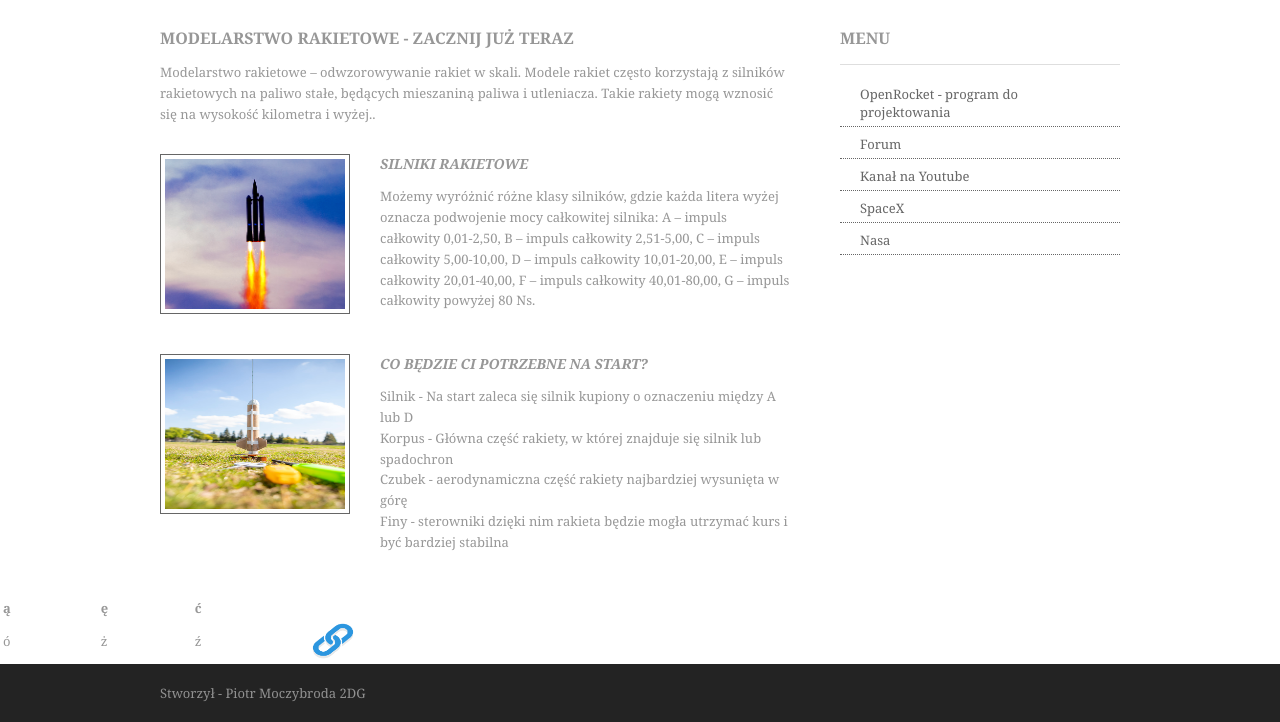
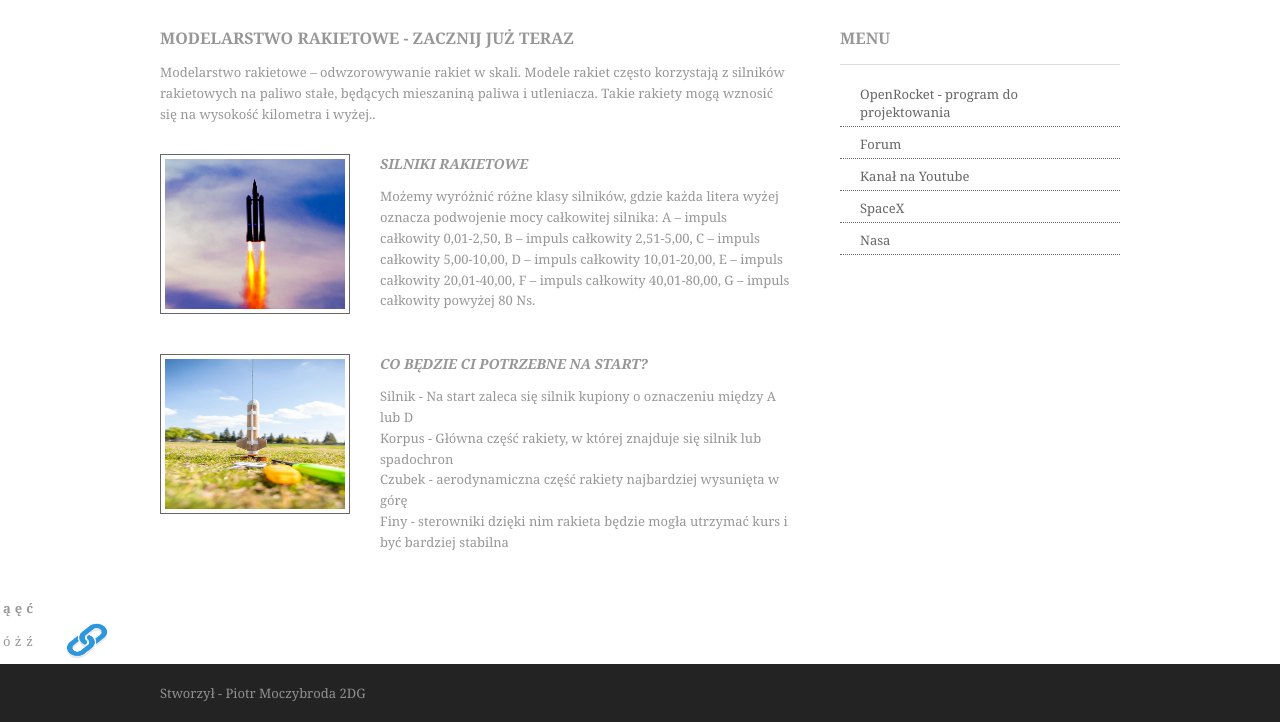
Before and after one commit to Piot3Rekt/Rakietomania, a plain HTML site: page index.html in a window 1280 px wide. Shown: the part 169-891 px from the top of the page. Drawn offline with Linux system fonts and the light colour scheme.

Commit message:
Update index.html

```diff
--- a/index.html
+++ b/index.html
@@ -70,7 +70,7 @@
     </aside>
   </div>
 
-  <table style="width:100%">
+ <table class="tb">
   <tr>
     <th>ą</th>
     <th>ę</th>
@@ -83,6 +83,7 @@
     <td><a href="https://avalanche.surge.sh"><img src="link.png" alt="Link do strony Antoniego Dudy" width="100" height="40" ></a></td>
   </tr>
 </table>
+
 </div>
   </div>
 </div>
```
